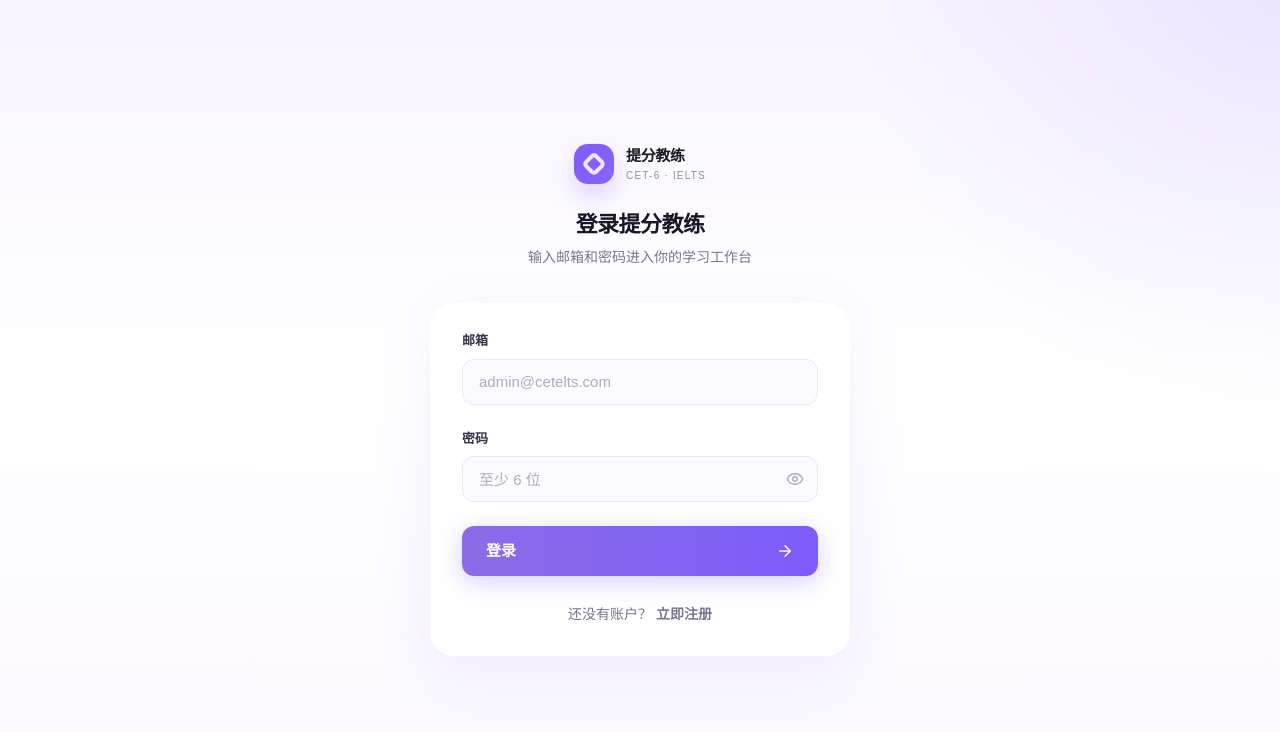
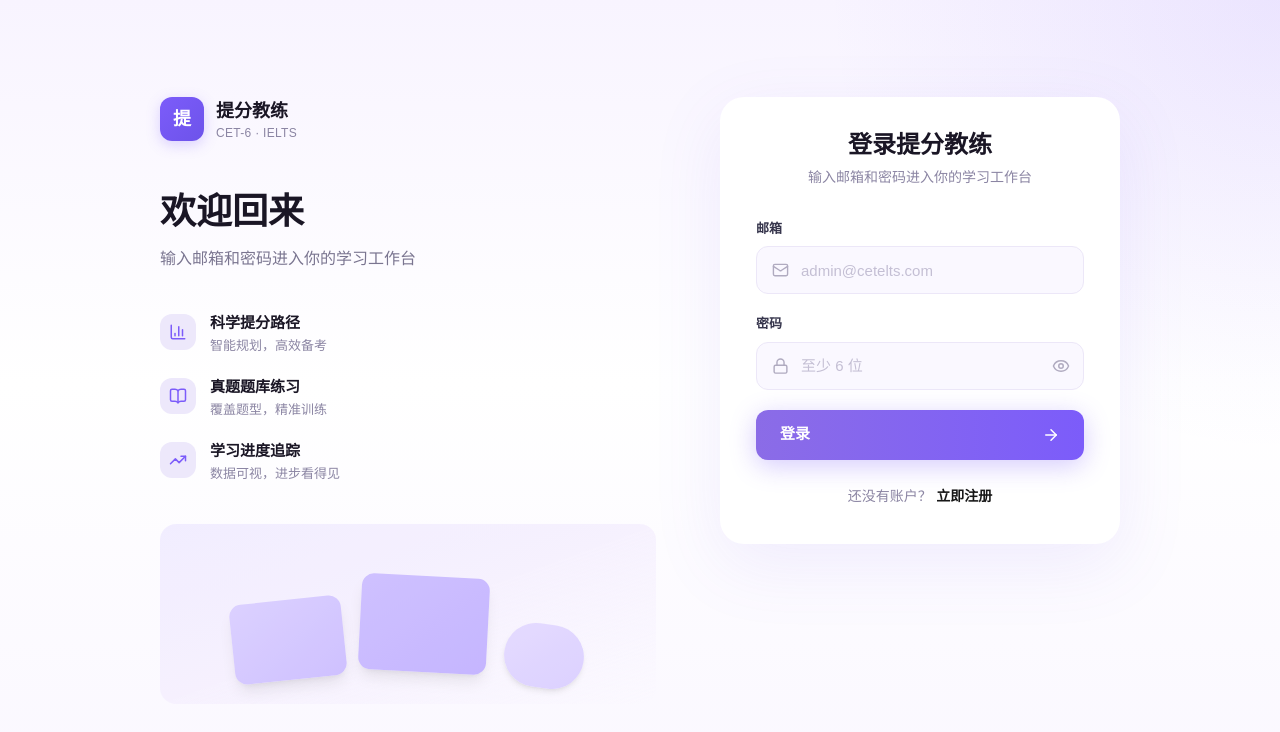
Before and after one commit to Wangzhi2004/CETELTS, a Next.js app: page /sign-in in a window 1280 px wide. Shown: the top 732 px of the page. Built offline with nearby package versions, Linux system fonts and the light colour scheme.

Commit message:
ui: two-column sign-in page matching reference design

```diff
--- a/src/app/sign-in/page.tsx
+++ b/src/app/sign-in/page.tsx
@@ -4,9 +4,7 @@ import Link from "next/link";
 import { useSearchParams } from "next/navigation";
 import { useState } from "react";
 import { signIn } from "next-auth/react";
-import { Eye, EyeOff, ArrowRight } from "lucide-react";
-
-import { Brand } from "@/components/shared/brand";
+import { Eye, EyeOff, ArrowRight, Mail, Lock, BarChart3, BookOpen, TrendingUp } from "lucide-react";
 
 export default function SignInPage() {
   const searchParams = useSearchParams();
@@ -28,28 +26,71 @@ export default function SignInPage() {
       redirectTo: callbackUrl,
     });
 
-    if (result === undefined) {
-      return;
-    }
-
+    if (result === undefined) return;
     setIsLoading(false);
   }
 
   return (
-    <div className="flex min-h-screen flex-col items-center justify-center bg-[radial-gradient(circle_at_top_right,rgba(124,92,250,0.10),transparent_28%),linear-gradient(180deg,#f8f4ff_0%,#ffffff_48%,#faf7ff_100%)] px-5 py-12">
-      <div className="flex w-full max-w-[420px] flex-col items-center">
-        <Brand />
+    <div className="flex min-h-screen items-center justify-center bg-[radial-gradient(circle_at_top_right,rgba(124,92,250,0.10),transparent_30%),linear-gradient(180deg,#f8f4ff_0%,#ffffff_48%,#faf7ff_100%)] px-6 py-12">
+      <div className="flex w-full max-w-[960px] gap-16">
+        {/* Left Panel */}
+        <div className="hidden flex-1 flex-col lg:flex">
+          <div className="mb-2 flex items-center gap-3">
+            <div className="flex h-11 w-11 items-center justify-center rounded-xl bg-gradient-to-br from-[#7c5cfa] to-[#6d53ea] shadow-[0_4px_14px_rgba(124,92,250,0.25)]">
+              <span className="text-lg font-black text-white">提</span>
+            </div>
+            <div>
+              <div className="text-lg font-bold text-[#1a1625]">提分教练</div>
+              <div className="text-xs font-medium tracking-wide text-[#8b85a3]">CET-6 · IELTS</div>
+            </div>
+          </div>
 
-        <div className="mt-6 flex flex-col items-center gap-1.5">
-          <h1 className="text-[22px] font-bold tracking-tight text-[#1a1625]">
-            登录提分教练
-          </h1>
-          <p className="text-sm text-[#7a7590]">
+          <h2 className="mt-10 text-4xl font-bold leading-tight text-[#1a1625]">
+            欢迎回来
+          </h2>
+          <p className="mt-3 max-w-sm text-base leading-relaxed text-[#7a7590]">
             输入邮箱和密码进入你的学习工作台
           </p>
+
+          <ul className="mt-10 space-y-5">
+            {[
+              { icon: BarChart3, title: "科学提分路径", desc: "智能规划，高效备考" },
+              { icon: BookOpen, title: "真题题库练习", desc: "覆盖题型，精准训练" },
+              { icon: TrendingUp, title: "学习进度追踪", desc: "数据可视，进步看得见" },
+            ].map((item) => (
+              <li key={item.title} className="flex items-start gap-3.5">
+                <div className="mt-0.5 flex h-9 w-9 shrink-0 items-center justify-center rounded-xl bg-[#ede8fb]">
+                  <item.icon className="h-[18px] w-[18px] text-[#7c5cfa]" />
+                </div>
+                <div>
+                  <div className="text-[15px] font-semibold text-[#1a1625]">{item.title}</div>
+                  <div className="mt-0.5 text-[13px] text-[#8b85a3]">{item.desc}</div>
+                </div>
+              </li>
+            ))}
+          </ul>
+
+          {/* Decorative illustration area */}
+          <div className="mt-auto pt-10">
+            <div className="relative h-[180px] w-full overflow-hidden rounded-2xl bg-gradient-to-br from-[#efeaff] via-[#f5effe] to-transparent opacity-80">
+              <div className="absolute inset-0 flex items-end justify-center gap-4 pb-6">
+                <div className="h-20 w-28 rounded-xl bg-gradient-to-br from-[#d4c7ff] to-[#c4b3ff] rotate-[-6deg] shadow-lg" />
+                <div className="h-24 w-32 rounded-xl bg-gradient-to-br from-[#c4b3ff] to-[#b8a5ff] rotate-[3deg] shadow-lg translate-y-[-8px]" />
+                <div className="h-16 w-20 rounded-full bg-gradient-to-br from-[#e0d4ff] to-[#d4c7ff] rotate-[8deg] shadow-md translate-y-2" />
+              </div>
+            </div>
+          </div>
         </div>
 
-        <form className="mt-9 w-full space-y-6 rounded-3xl bg-white px-8 pb-8 pt-7 shadow-[0_16px_60px_rgba(120,90,240,0.09)]" onSubmit={handleSubmit}>
+        {/* Right Panel - Form Card */}
+        <div className="w-full max-w-[400px] shrink-0">
+          <div className="rounded-3xl bg-white px-9 pb-9 pt-8 shadow-[0_20px_70px_rgba(120,90,240,0.10)]">
+            <div className="mb-8 text-center">
+              <h1 className="text-2xl font-bold text-[#1a1625]">登录提分教练</h1>
+              <p className="mt-1.5 text-sm text-[#8b85a3]">输入邮箱和密码进入你的学习工作台</p>
+            </div>
+
+            <form onSubmit={handleSubmit} className="space-y-5">
               {error && (
                 <div className="rounded-xl border border-[#fecaca] bg-[#fef2f2] px-4 py-2.5 text-sm text-[#dc2626]">
                   {error}
@@ -58,9 +99,11 @@ export default function SignInPage() {
 
               <div className="space-y-2">
                 <label className="block text-[13px] font-semibold text-[#37364d]">邮箱</label>
+                <div className="relative">
+                  <Mail className="absolute left-4 top-1/2 h-[17px] w-[17px] -translate-y-1/2 text-[#b0abc0]" />
                   <input
                     autoComplete="email"
-              className="h-[46px] w-full rounded-xl border border-[#e4e0ef] bg-[#fbfaff] px-4 text-[15px] text-[#1a1625] outline-none transition placeholder:text-[#b0abc0] focus:border-[#8b6ce7] focus:bg-white"
+                    className="h-[48px] w-full rounded-xl border border-[#e4e0ef] bg-[#faf8ff] pl-11 pr-4 text-[15px] text-[#1a1625] outline-none transition placeholder:text-[#c4bfd4] focus:border-[#8b6ce7] focus:bg-white"
                     placeholder="admin@cetelts.com"
                     required
                     type="email"
@@ -69,13 +112,15 @@ export default function SignInPage() {
                     disabled={isLoading}
                   />
                 </div>
+              </div>
 
               <div className="space-y-2">
                 <label className="block text-[13px] font-semibold text-[#37364d]">密码</label>
                 <div className="relative">
+                  <Lock className="absolute left-4 top-1/2 h-[17px] w-[17px] -translate-y-1/2 text-[#b0abc0]" />
                   <input
                     autoComplete="current-password"
-                className="h-[46px] w-full rounded-xl border border-[#e4e0ef] bg-[#fbfaff] px-4 pr-11 text-[15px] text-[#1a1625] outline-none transition placeholder:text-[#b0abc0] focus:border-[#8b6ce7] focus:bg-white"
+                    className="h-[48px] w-full rounded-xl border border-[#e4e0ef] bg-[#faf8ff] pl-11 pr-11 text-[15px] text-[#1a1625] outline-none transition placeholder:text-[#c4bfd4] focus:border-[#8b6ce7] focus:bg-white"
                     placeholder="至少 6 位"
                     required
                     type={showPassword ? "text" : "password"}
@@ -94,21 +139,23 @@ export default function SignInPage() {
               </div>
 
               <button
-            className="flex h-[50px] w-full cursor-pointer items-center justify-between rounded-xl bg-gradient-to-r from-[#8b6ce7] to-[#7c5cfa] px-6 text-[15px] font-semibold text-white shadow-[0_6px_24px_rgba(124,92,250,0.30)] transition-all hover:from-[#7b5bd6] hover:to-[#6d52e8] hover:shadow-[0_8px_30px_rgba(124,92,250,0.38)] disabled:opacity-70"
+                className="flex h-[50px] w-full cursor-pointer items-center justify-between rounded-xl bg-gradient-to-r from-[#8b6ce7] to-[#7c5cfa] px-6 text-[15px] font-semibold text-white shadow-[0_6px_26px_rgba(124,92,250,0.32)] transition-all hover:from-[#7b5bd6] hover:to-[#6d52e8] hover:shadow-[0_8px_32px_rgba(124,92,250,0.40)] disabled:opacity-70"
                 disabled={isLoading}
                 type="submit"
               >
                 {isLoading ? "登录中…" : "登录"}
                 {!isLoading && <ArrowRight className="h-[18px] w-[18px]" />}
               </button>
+            </form>
 
-          <div className="pt-1 text-center text-sm text-[#7a7590]">
-            还没有账户？{" "}
-            <Link className="font-semibold text-[#7c5cfa] hover:text-[#6d53ea]" href="/sign-up">
+            <div className="mt-6 text-center">
+              <span className="text-sm text-[#8b85a3]">还没有账户？</span>{" "}
+              <Link className="text-sm font-semibold text-[#7c5cfa] hover:text-[#6d53ea]" href="/sign-up">
                 立即注册
               </Link>
             </div>
-        </form>
+          </div>
+        </div>
       </div>
     </div>
   );
```
Lines whose indentation alone changed are shown as unchanged.
